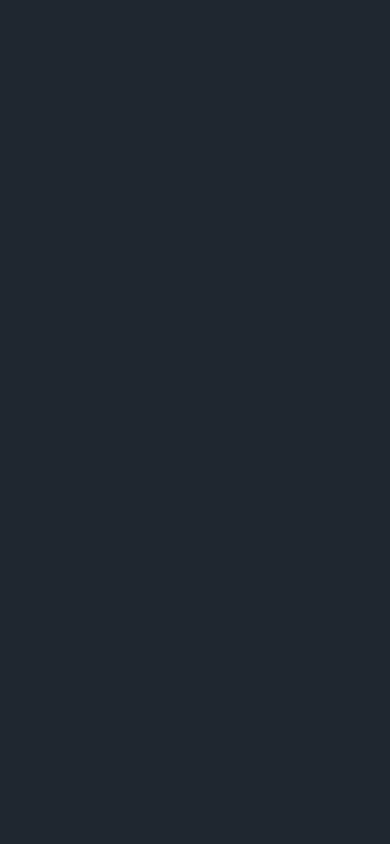
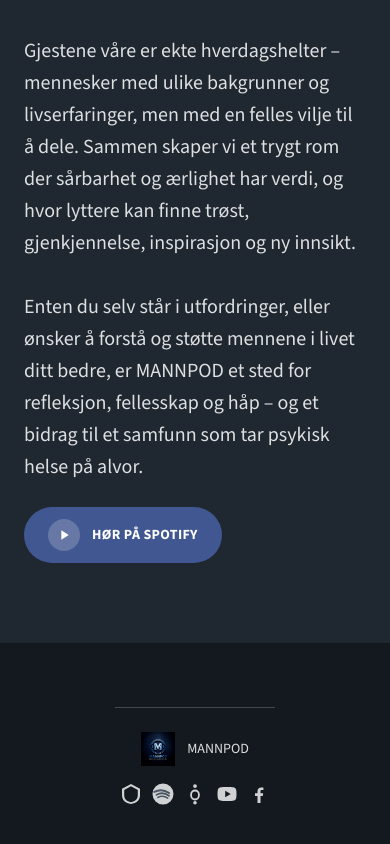
Before and after one commit to kamben/mannpod, a Next.js app: page /om-oss in a window 390 px wide. Shown: the part 1102-1946 px from the top of the page. Before the commit the page ends 844 px from the top, so only its background shows below. Built offline with nearby package versions, Linux system fonts and the light colour scheme.

Commit message:
added social links

```diff
--- a/src/app/om-oss/page.js
+++ b/src/app/om-oss/page.js
@@ -17,9 +17,32 @@ export default function OmOssPage() {
         <p className="mb-4 text-sm font-semibold uppercase tracking-[0.25em] text-[#415791]">Om Oss</p>
         <h1 className="mb-4 text-4xl font-extrabold">MANNPOD</h1>
         <p className="text-xl leading-8 text-white/85">
-          Dette er en forel\u00f8pig side for informasjon om podcasten. Her kan vi senere legge inn historien bak MANNPOD, hvem vi er, og
-          hva lytterne kan forvente.
+          <strong>MANNPOD</strong> er en podkast drevet av Morten Olsen, med et tydelig mål om å løfte frem betydningen av god psykisk helse – særlig blant menn. I podkasten inviteres vanlige menn til å dele sine personlige erfaringer, utfordringer og livshistorier.
+          <br/><br/>
+          Gjennom modige og ærlige samtaler deler gjestene fra sitt innerste, for å vise at du ikke er alene – og at det ikke er et tegn på svakhet å streve.
+          <br/><br/>
+          Hver episode gir lytterne et unikt innblikk i menns indre liv. Vi tar opp temaer som sykdom, ensomhet, depresjon, angst og mye mer. Samtalene er nære, respektfulle og ekte.
+          <br/><br/>
+          MANNPOD ønsker å bidra til å bryte ned stigmaet rundt menns psykiske helse, og å skape rom for større åpenhet, forståelse og medmenneskelighet.
+          <br/><br/>
+          Gjestene våre er ekte hverdagshelter – mennesker med ulike bakgrunner og livserfaringer, men med en felles vilje til å dele. Sammen skaper vi et trygt rom der sårbarhet og ærlighet har verdi, og hvor lyttere kan finne trøst, gjenkjennelse, inspirasjon og ny innsikt.
+          <br/><br/>
+          Enten du selv står i utfordringer, eller ønsker å forstå og støtte mennene i livet ditt bedre, er MANNPOD et sted for refleksjon, fellesskap og håp – og et bidrag til et samfunn som tar psykisk helse på alvor.
         </p>
+        <br/>
+        <div className="center">
+        <a
+              href="https://open.spotify.com/show/2YpuFbnU5QTFrclQj05BxC?si=138cd5defc5743d5" target="new"
+              className="inline-flex items-center gap-3 rounded-full bg-[#415791] px-6 py-3 text-sm font-bold uppercase tracking-wide text-white transition hover:bg-[#415791]"
+            >
+              <span className="grid h-8 w-8 place-items-center rounded-full bg-white/20">
+                <svg viewBox="0 0 24 24" className="h-4 w-4 fill-white" aria-hidden="true">
+                  <path d="M8 5v14l11-7z" />
+                </svg>
+              </span>
+              Hør på Spotify
+            </a>
+          </div>
       </main>
 
       <SiteFooter visPlattformer={false} />
--- a/src/components/site-data.js
+++ b/src/components/site-data.js
@@ -11,3 +11,31 @@ export const plattformer = [
   { navn: "Google" },
   { navn: "Stitcher" },
 ];
+
+export const socialLinks = [
+  {
+    navn: "Buzzsprout",
+    href: "https://www.buzzsprout.com/2298471/episodes",
+    ikon: "buzzsprout",
+  },
+  {
+    navn: "Spotify",
+    href: "https://open.spotify.com/show/2YpuFbnU5QTFrclQj05BxC",
+    ikon: "spotify",
+  },
+  {
+    navn: "Apple Podcasts",
+    href: "#",
+    ikon: "apple",
+  },
+  {
+    navn: "YouTube",
+    href: "#",
+    ikon: "youtube",
+  },
+  {
+    navn: "Facebook",
+    href: "https://www.facebook.com/profile.php?id=61555513795691",
+    ikon: "facebook",
+  },
+];
--- a/src/components/site-footer.js
+++ b/src/components/site-footer.js
@@ -1,4 +1,5 @@
 import Image from "next/image";
+import SocialLinks from "./social-links";
 import { plattformer } from "./site-data";
 
 export default function SiteFooter({ visPlattformer = true }) {
@@ -37,9 +38,12 @@ export default function SiteFooter({ visPlattformer = true }) {
           </>
         ) : null}
 
-        <div className="flex items-center gap-3 border-t border-white/20 pt-6">
-          <Image src="/logo.png" alt="MANNPOD logo" width={34} height={34} />
-          <p className="text-sm text-white/85">MANNPOD</p>
+        <div className="flex flex-col items-center gap-3 border-t border-white/20 pt-6">
+          <div className="flex items-center gap-3">
+            <Image src="/logo.png" alt="MANNPOD logo" width={34} height={34} />
+            <p className="text-sm text-white/85">MANNPOD</p>
+          </div>
+          <SocialLinks />
         </div>
       </div>
     </footer>
--- a/src/components/site-header.js
+++ b/src/components/site-header.js
@@ -1,5 +1,6 @@
 import Image from "next/image";
 import Link from "next/link";
+import SocialLinks from "./social-links";
 import { navItems } from "./site-data";
 
 export default function SiteHeader({ className = "" }) {
@@ -19,12 +20,15 @@ export default function SiteHeader({ className = "" }) {
           ))}
         </nav>
 
+        <div className="flex items-center gap-3">
+          <SocialLinks className="hidden md:flex" />
           <a
             href="#"
             className="rounded-md bg-[#2f3f68] px-4 py-2 text-sm font-bold uppercase tracking-wide text-white transition hover:bg-[#415791]"
           >
             {"Gi St\u00f8tte"}
           </a>
+        </div>
       </div>
 
       <nav className="mx-auto flex w-full max-w-6xl flex-wrap items-center gap-4 px-6 pb-4 text-sm font-semibold text-white/90 md:hidden">
@@ -33,6 +37,7 @@ export default function SiteHeader({ className = "" }) {
             {item.label}
           </Link>
         ))}
+        <SocialLinks />
       </nav>
     </header>
   );
--- /dev/null
+++ b/src/components/social-links.js
@@ -0,0 +1,69 @@
+import { socialLinks } from "./site-data";
+
+function Icon({ type }) {
+  if (type === "spotify") {
+    return (
+      <svg viewBox="0 0 24 24" className="h-6 w-6" aria-hidden="true">
+        <path className="fill-current" d="M12 1.5a10.5 10.5 0 1 0 0 21 10.5 10.5 0 0 0 0-21z" />
+        <g transform="translate(0.7 0)">
+          <path
+            className="fill-[#4b5563]"
+            d="M16.62 16.6a.75.75 0 0 1-1.03.25 8.92 8.92 0 0 0-9.16-.7.75.75 0 1 1-.66-1.35 10.42 10.42 0 0 1 10.7.82.75.75 0 0 1 .15.98zm1.35-2.45a.94.94 0 0 1-1.27.34 11.17 11.17 0 0 0-11.5-.88.94.94 0 0 1-.81-1.69 13.04 13.04 0 0 1 13.42.98c.45.24.61.8.36 1.25zm.12-2.62a.98.98 0 0 1-1.35.31 13.55 13.55 0 0 0-13.7-1 .98.98 0 0 1-.84-1.77 15.51 15.51 0 0 1 15.7 1.15c.47.27.63.87.35 1.32z"
+          />
+        </g>
+      </svg>
+    );
+  }
+
+  if (type === "apple") {
+    return (
+      <svg viewBox="0 0 24 24" className="h-6 w-6 fill-current" aria-hidden="true">
+        <path d="M12 2.2a1.9 1.9 0 1 0 0 3.8 1.9 1.9 0 0 0 0-3.8zm0 5.4a4.8 4.8 0 0 0-4.8 4.8v1.2a4.8 4.8 0 1 0 9.6 0v-1.2A4.8 4.8 0 0 0 12 7.6zm0 1.8a3 3 0 0 1 3 3v1.2a3 3 0 1 1-6 0v-1.2a3 3 0 0 1 3-3zm0 9.6a1.8 1.8 0 1 0 0 3.6 1.8 1.8 0 0 0 0-3.6z" />
+      </svg>
+    );
+  }
+
+  if (type === "youtube") {
+    return (
+      <svg viewBox="0 0 24 24" className="h-6 w-6 fill-current" aria-hidden="true">
+        <path d="M21.1 7.5a2.9 2.9 0 0 0-2-2C17.3 5 12 5 12 5s-5.3 0-7.1.5a2.9 2.9 0 0 0-2 2A30.7 30.7 0 0 0 2.5 12c0 1.5.1 3 .4 4.5a2.9 2.9 0 0 0 2 2c1.8.5 7.1.5 7.1.5s5.3 0 7.1-.5a2.9 2.9 0 0 0 2-2c.3-1.5.4-3 .4-4.5s-.1-3-.4-4.5zM10.2 15.2V8.8l5.5 3.2-5.5 3.2z" />
+      </svg>
+    );
+  }
+
+  if (type === "facebook") {
+    return (
+      <svg viewBox="0 0 24 24" className="h-6 w-6 fill-current" aria-hidden="true">
+        <path d="M13.5 21v-7h2.3l.4-2.8h-2.7V9.4c0-.8.2-1.3 1.4-1.3h1.5V5.6a20.5 20.5 0 0 0-2.2-.1c-2.2 0-3.7 1.3-3.7 3.8v2h-2.5V14h2.5v7h3z" />
+      </svg>
+    );
+  }
+
+  return (
+    <svg viewBox="0 0 24 24" className="h-6 w-6 fill-current" aria-hidden="true">
+      <path d="M12 2 3 6.8v6.4c0 5 3.6 7.8 9 8.8 5.4-1 9-3.8 9-8.8V6.8L12 2zm0 2.3 6.8 3.6v5.3c0 3.8-2.6 6.1-6.8 7-4.2-.9-6.8-3.2-6.8-7V7.9L12 4.3z" />
+    </svg>
+  );
+}
+
+export default function SocialLinks({ className = "", iconClassName = "" }) {
+  return (
+    <div className={`flex items-center gap-0 ${className}`}>
+      {socialLinks.map((item) => {
+        const external = item.href !== "#";
+        return (
+          <a
+            key={item.navn}
+            href={item.href}
+            aria-label={item.navn}
+            className={`grid h-8 w-8 place-items-center rounded-full text-white/80 transition hover:text-[#415791] ${iconClassName}`}
+            target={external ? "_blank" : undefined}
+            rel={external ? "noopener noreferrer" : undefined}
+          >
+            <Icon type={item.ikon} />
+          </a>
+        );
+      })}
+    </div>
+  );
+}
```
Also changed, not shown: public/paralax.png. Lines whose indentation alone changed are shown as unchanged.
